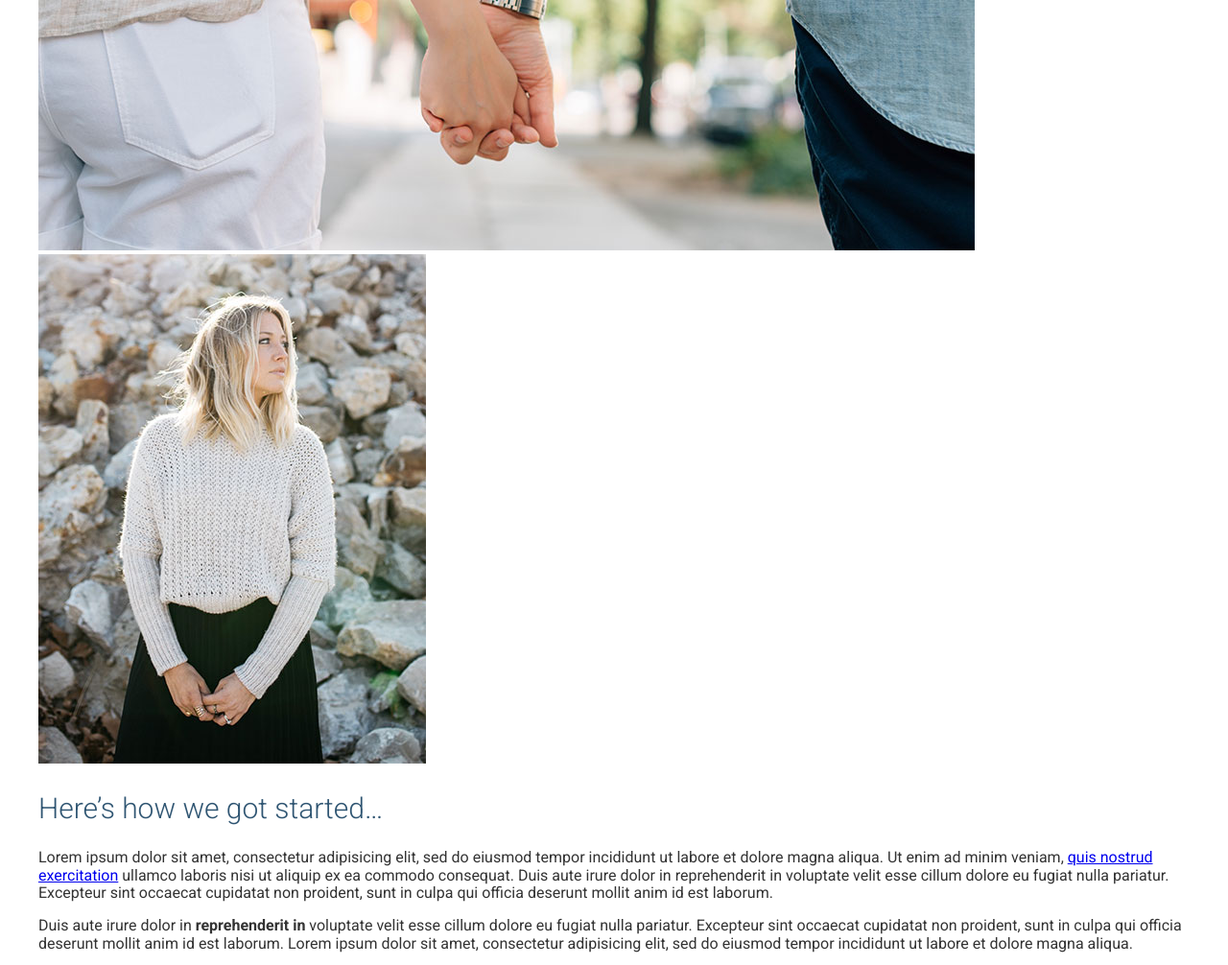
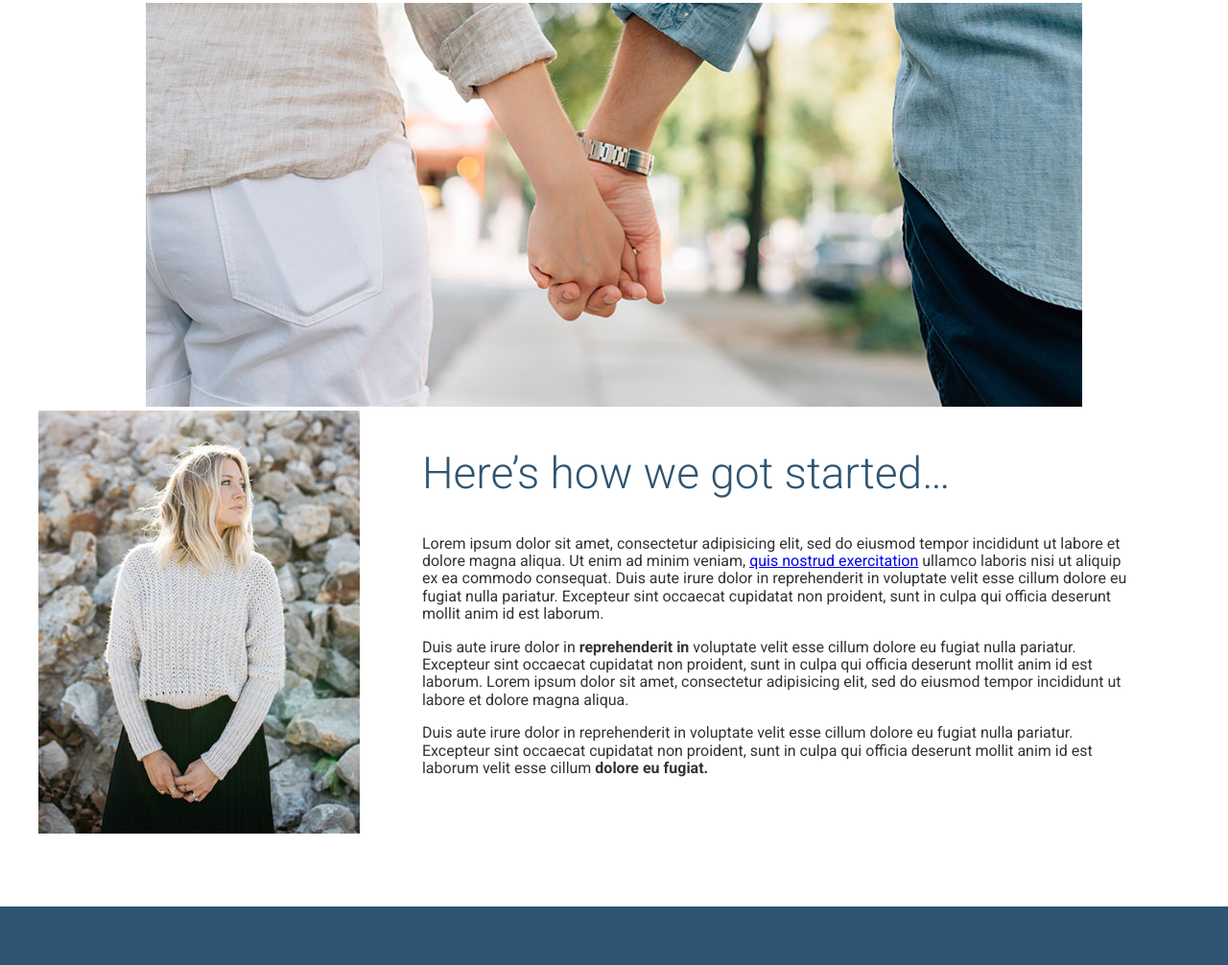
Before and after one commit to AAnderson1817/travel-prac, a website: page app/index.html in a window 1280 px wide. Shown: the part 1457-2463 px from the top of the page at 96% size. Drawn offline with Linux system fonts and the light colour scheme.

Commit message:
Implemented initial rows

```diff
--- a/app/assets/styles/base/_mixins.css
+++ b/app/assets/styles/base/_mixins.css
@@ -15,3 +15,10 @@
     @mixin-content;
   }
 }
+@define-mixin clearFix{
+  &::after{
+    content: "";
+    clear: both;
+    display: table;
+  }
+}
--- a/app/assets/styles/modules/_headline.css
+++ b/app/assets/styles/modules/_headline.css
@@ -1,8 +1,11 @@
 .headline{
-  font-size:1.875rem;
+  font-size:1.9rem;
   font-weight:300;
   color:$mainBlue;
 
+@mixin atSmall{
+  font-size:2.875rem;
+}
   &--centered{
     text-align:center;
   }
@@ -10,7 +13,10 @@
     color:$mainOrange;
   }
   &--small{
-    font-size:1.875rem;
+    font-size:1.2rem;
+    @mixin atSmall{
+      font-size:1.875rem;
+    }
   }
   &--narrow{
     max-width:500px;
--- a/app/assets/styles/modules/_page-section.css
+++ b/app/assets/styles/modules/_page-section.css
@@ -1,5 +1,9 @@
 .page-section{
-  padding: 4.5rem 0;
+  padding: 1.2rem 0;
+
+  @mixin atMedium{
+    padding: 4.5rem 0;
+  }
 
   &--blue{
     background-color:$mainBlue;
--- /dev/null
+++ b/app/assets/styles/modules/_row.css
@@ -0,0 +1,17 @@
+.row{
+@mixin clearFix;
+
+  &--gutters > div {
+    padding-right:65px;
+    box-sizing: border-box;
+  }
+
+  &__4{
+    float:left;
+    width: 33.33%;
+  }
+  &__8{
+    float:left;
+    width: 66.66%;
+  }
+}
--- a/app/assets/styles/modules/_wrapper.css
+++ b/app/assets/styles/modules/_wrapper.css
@@ -4,4 +4,13 @@
   margin-right:auto;
   padding-left:18px;
   padding-right:18px;
+
+  &--medium{
+    max-width:976px;
+  }
+
+.wrapper{
+  padding-left:0;
+  padding-right:0;
+  }
 }
--- a/app/assets/styles/styles.css
+++ b/app/assets/styles/styles.css
@@ -7,3 +7,4 @@
 @import "modules/_wrapper";
 @import "modules/_page-section";
 @import "modules/_headline";
+@import "modules/_row";
--- a/app/index.html
+++ b/app/index.html
@@ -46,12 +46,18 @@
     <div class="wrapper">
       <h2 class="headline headline--centered headline--light headline--b-margin-small">The first trip we planned <strong>was our own.</strong></h2>
       <h3 class="headline headline--centered headline--orange headline--narrow headline--b-margin-large">Ever since, we&rsquo;ve been working to make travel <strong>better for everyone.</strong></h3>
-      <img src="assets/images/first-trip.jpg" alt="Couple walking down a street.">
-      <img src="assets/images/our-start.jpg" alt="Our founder, Jane Doe">
-      <h2 class="headline">Here&rsquo;s how we got started&hellip;</h2>
-      <p>Lorem ipsum dolor sit amet, consectetur adipisicing elit, sed do eiusmod tempor incididunt ut labore et dolore magna aliqua. Ut enim ad minim veniam, <a href="#">quis nostrud exercitation</a> ullamco laboris nisi ut aliquip ex ea commodo consequat. Duis aute irure dolor in reprehenderit in voluptate velit esse cillum dolore eu fugiat nulla pariatur. Excepteur sint occaecat cupidatat non proident, sunt in culpa qui officia deserunt mollit anim id est laborum.</p>
-      <p>Duis aute irure dolor in <strong>reprehenderit in</strong> voluptate velit esse cillum dolore eu fugiat nulla pariatur. Excepteur sint occaecat cupidatat non proident, sunt in culpa qui officia deserunt mollit anim id est laborum. Lorem ipsum dolor sit amet, consectetur adipisicing elit, sed do eiusmod tempor incididunt ut labore et dolore magna aliqua.</p>
-      <p>Duis aute irure dolor in reprehenderit in voluptate velit esse cillum dolore eu fugiat nulla pariatur. Excepteur sint occaecat cupidatat non proident, sunt in culpa qui officia deserunt mollit anim id est laborum velit esse cillum <strong>dolore eu fugiat.</strong></p>
+      <div class="wrapper wrapper--medium">
+        <img src="assets/images/first-trip.jpg" alt="Couple walking down a street.">
+      </div>
+      <div class="row row--gutters">
+        <div class="row__4">
+          <img src="assets/images/our-start.jpg" alt="Our founder, Jane Doe"></div>
+        <div class="row__8">
+          <h2 class="headline">Here&rsquo;s how we got started&hellip;</h2>
+        <p>Lorem ipsum dolor sit amet, consectetur adipisicing elit, sed do eiusmod tempor incididunt ut labore et dolore magna aliqua. Ut enim ad minim veniam, <a href="#">quis nostrud exercitation</a> ullamco laboris nisi ut aliquip ex ea commodo consequat. Duis aute irure dolor in reprehenderit in voluptate velit esse cillum dolore eu fugiat nulla pariatur. Excepteur sint occaecat cupidatat non proident, sunt in culpa qui officia deserunt mollit anim id est laborum.</p>
+        <p>Duis aute irure dolor in <strong>reprehenderit in</strong> voluptate velit esse cillum dolore eu fugiat nulla pariatur. Excepteur sint occaecat cupidatat non proident, sunt in culpa qui officia deserunt mollit anim id est laborum. Lorem ipsum dolor sit amet, consectetur adipisicing elit, sed do eiusmod tempor incididunt ut labore et dolore magna aliqua.</p>
+        <p>Duis aute irure dolor in reprehenderit in voluptate velit esse cillum dolore eu fugiat nulla pariatur. Excepteur sint occaecat cupidatat non proident, sunt in culpa qui officia deserunt mollit anim id est laborum velit esse cillum <strong>dolore eu fugiat.</strong></p></div>
+      </div>
     </div>
   </div>
 
--- a/app/temp/styles/styles.css
+++ b/app/temp/styles/styles.css
@@ -528,8 +528,24 @@ img{
   padding-right:18px;
 }
 
+.wrapper--medium{
+  max-width:976px;
+}
+
+.wrapper .wrapper{
+  padding-left:0;
+  padding-right:0;
+}
+
 .page-section{
-  padding: 4.5rem 0;
+  padding: 1.2rem 0;
+}
+
+@media (min-width: 800px) {
+
+  .page-section {
+    padding: 4.5rem 0;
+  }
 }
 
 .page-section--blue{
@@ -538,9 +554,16 @@ img{
 }
 
 .headline{
-  font-size:1.875rem;
+  font-size:1.9rem;
   font-weight:300;
   color:#2f5572;
+}
+
+@media (min-width: 530px) {
+
+  .headline {
+    font-size: 2.875rem;
+  }
 }
 
 .headline--centered{
@@ -552,7 +575,14 @@ img{
 }
 
 .headline--small{
-  font-size:1.875rem;
+  font-size:1.2rem;
+}
+
+@media (min-width: 530px) {
+
+  .headline--small {
+    font-size: 1.875rem;
+  }
 }
 
 .headline--narrow{
@@ -572,3 +602,24 @@ img{
 .headline--b-margin-large{
   margin-bottom:1.6em;
 }
+
+.row::after {
+  content: "";
+  clear: both;
+  display: table;
+}
+
+.row--gutters > div {
+  padding-right:65px;
+  box-sizing: border-box;
+}
+
+.row__4{
+  float:left;
+  width: 33.33%;
+}
+
+.row__8{
+  float:left;
+  width: 66.66%;
+}
```
